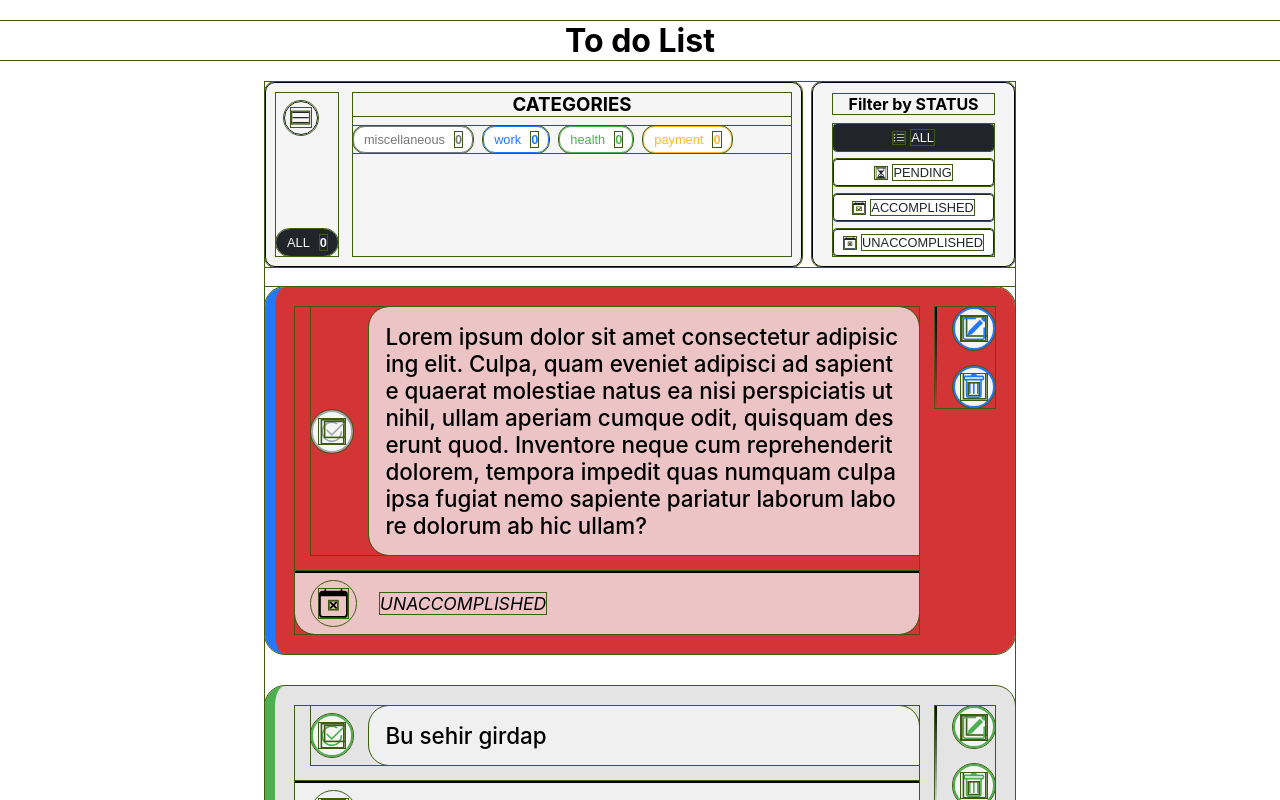
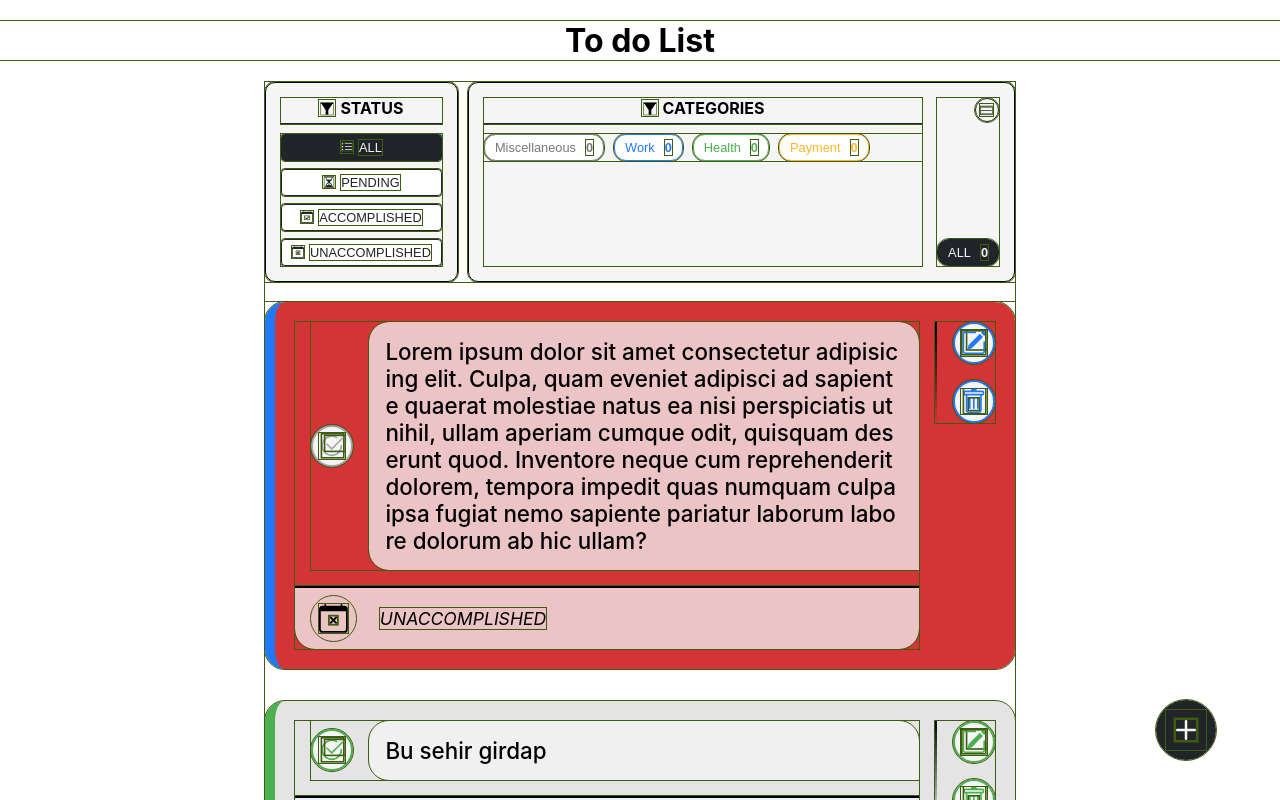
Before and after one commit to neo-the-coder/to-do-app, a React (Create React App) app in the folder to-do-app/: page / in a window 1280 px wide. Shown: the top 800 px of the page. Built offline with nearby package versions, Linux system fonts and the light colour scheme.

Commit message:
change some design in main page

```diff
--- a/to-do-app/src/App.js
+++ b/to-do-app/src/App.js
@@ -3,7 +3,7 @@ import AppBlock from './components/AppBlock';
 import FilterBlock from './components/FilterBlock';
 import { useState } from 'react';
 import TaskWindow from './components/TaskWindow';
-import { BsCalendarPlus } from 'react-icons/bs';
+import { BsPlus } from 'react-icons/bs';
 
 function App() {
   const [taskWindowOpen, setTaskWindowOpen] = useState(false);
@@ -26,7 +26,7 @@ function App() {
         // tabIndex={0}
         // role="button"
       >
-        <BsCalendarPlus /> Add Task
+        <BsPlus />
       </button>
       <TaskWindow
         type="add"
--- a/to-do-app/src/components/Categories.js
+++ b/to-do-app/src/components/Categories.js
@@ -1,5 +1,6 @@
 import React, { useState } from 'react'
 import {RxHamburgerMenu} from "react-icons/rx";
+import { RiFilterFill } from "react-icons/ri";
 import { useDispatch, useSelector } from 'react-redux'
 import { allCategory, pickCategory } from '../slices/filterSlice';
 import styles from '../styles/Categories.module.scss';
@@ -18,21 +19,35 @@ function Categories() {
     <>
       <div className={styles.leftSide}>
         <button
-          title='Settings'
+          title="Settings"
           className={styles.catSettings}
           onClick={() => setOpenSettings(true)}
         >
-          <RxHamburgerMenu/>
+          <RxHamburgerMenu />
         </button>
-        <button className={`${styles.allButton} ${filterState.length === 0 ? styles.allActive : ''}`} onClick={() => dispatch(allCategory())}>ALL<span>{allTaskCount}</span></button>
+        <button
+          className={`${styles.allButton} ${
+            filterState.length === 0 ? styles.allActive : ""
+          }`}
+          onClick={() => dispatch(allCategory())}
+        >
+          ALL<span>{allTaskCount}</span>
+        </button>
       </div>
       <div className={styles.catWrapper}>
-        <h3>CATEGORIES</h3>
+        <h3 className={styles.filterTitle}>
+        <RiFilterFill />CATEGORIES
+        </h3>
         <div className={styles.categories}>
           {catArr.map((category) => (
             <button
-              style={{'--catColor': categories[category].color, '--catTextColor': categories[category].textColor}}
-              className={`${styles.cUnit} ${filterState.includes(category) ? styles.active : ''}`}
+              style={{
+                "--catColor": categories[category].color,
+                "--catTextColor": categories[category].textColor,
+              }}
+              className={`${styles.cUnit} ${
+                filterState.includes(category) ? styles.active : ""
+              }`}
               key={category}
               onClick={() => {
                 dispatch(
@@ -43,7 +58,7 @@ function Categories() {
                 );
               }}
             >
-              {category}
+              {category[0].toUpperCase() + category.slice(1)}
               <span>{categories[category].count}</span>
             </button>
           ))}
--- a/to-do-app/src/components/TaskStatus.js
+++ b/to-do-app/src/components/TaskStatus.js
@@ -4,6 +4,7 @@ import { BsListUl } from "react-icons/bs";
 import { useDispatch, useSelector } from "react-redux";
 import { allStatus, pickStatus } from "../slices/filterSlice";
 import { statuses } from "../app/statuses";
+import { RiFilterFill } from "react-icons/ri";
 
 function TaskStatus() {
   const statusState = useSelector((state) => state.filter.status);
@@ -12,7 +13,7 @@ function TaskStatus() {
 
   return (
     <>
-      <h1 className={styles.filterLabel}>Filter by STATUS</h1>
+      <h3 className={styles.filterTitle}><RiFilterFill />STATUS</h3>
       <div className={styles.filterButtons}>
         <button
           className={`${styles.status} ${
--- a/to-do-app/src/styles/App.module.scss
+++ b/to-do-app/src/styles/App.module.scss
@@ -12,5 +12,22 @@ h1 {
 }
 
 .addButton {
-	position: absolute;
+	position: fixed;
+	right: 5%;
+	bottom: 5%;
+	padding: 0.5rem;
+	border: 2px solid #212529;
+	background-color: #212529;
+	color: whitesmoke;
+	border-radius: 50%;
+	font-size: 2.5rem;
+	cursor: pointer;
+	transition: 0.3s ease background-color, color;
+	svg {
+		display: block;
+	}
+	&:hover {
+		background-color: whitesmoke;
+		color: #212529;
+	}
 }
--- a/to-do-app/src/styles/Categories.module.scss
+++ b/to-do-app/src/styles/Categories.module.scss
@@ -2,28 +2,25 @@
 	//padding: 5px;
 	display: flex;
 	flex-direction: column;
-	align-items: flex-start;
+	align-items: flex-end;
 	align-self: stretch;
 	//gap: 10px;
 	justify-content: space-between;
 
 	.allButton {
 		font-size: 0.8rem;
-		border-radius: 30px;
+		padding: 5px 10px;
+		border-radius: 12px;
 		border: 1px solid #212529;
-		background-color: white;
+		background-color: whitesmoke;
 		color: #212529;
-		//padding: 10px 35px 10px 15px;
-		padding: 5px 10px;
 		cursor: pointer;
 
 		&.allActive {
 			background-color: #212529;
 			color: whitesmoke;
 		}
-		// &:hover {
-		// 	opacity: 50%;
-		// }
+
 		span {
 			font-weight: bold;
 			margin-left: 10px;
@@ -36,16 +33,16 @@
 	display: flex;
 	align-items: center;
 	justify-content: center;
-	font-size: 1.2rem;
-	border: 1px solid #212529;
+	font-size: 0.8rem;
+	border: 0.5px solid #212529;
 	border-radius: 50%;
 	background-color: whitesmoke;
 	color: #212529;
 	//padding: 0.4rem;
 	//padding: 10px 35px 10px 15px;
-	padding: 0.4rem;
-	margin-top: 0.5rem;
-	margin-left: 0.5rem;
+	padding: 0.3rem;
+	//margin-top: 0.25rem;
+	//margin-left: 0.25rem;
 	cursor: pointer;
 	&:hover:enabled {
 		background-color: #212529;
@@ -56,10 +53,19 @@
 }
 .catWrapper {
 	flex-grow: 1;
-	& > h3 {
+	.filterTitle {
+		display: flex;
+		align-items: center;
+		justify-content: center;
+		font-size: 1rem;
 		text-align: center;
 		margin-block: 0;
 		margin-bottom: 10px;
+		border-bottom: 1px solid #212529;
+		padding-bottom: 5px;
+		svg {
+			margin-right: 5px;
+		}
 	}
 }
 
--- a/to-do-app/src/styles/FilterBlock.module.scss
+++ b/to-do-app/src/styles/FilterBlock.module.scss
@@ -1,20 +1,20 @@
 .wrapper {
 	margin: 20px auto;
 	display: flex;
-	//flex-direction: column;
+	flex-direction: row-reverse;
 	align-items: stretch;
 	//justify-content: space-around;
 	gap: 10px;
 	.categoryFilter {
 		//width: 100%;
 		//padding: 0.5rem;
-		padding: 10px;
+		padding: 15px;
 		border: 1px solid black;
 		border-radius: 10px;
 		background-color: whitesmoke;
 		//margin-bottom: 10px;
-		//flex-direction: column;
 		display: flex;
+		flex-direction: row-reverse;
 		//align-items: center;
 		//justify-content: space-between;
 		//flex-wrap: wrap;
@@ -22,17 +22,29 @@
 		//height: 60px;
 		gap: 15px;
 
-		& > button {
-			font-size: 1rem;
-			border-radius: 30px;
-			border: 1px solid rgba(0, 0, 0, 0.5);
-			//padding: 10px 35px 10px 15px;
-			padding: 5px;
+		// & > button {
+		// 	// font-size: 0.8rem;
+		// 	// border-radius: 12px;
+		// 	// border: 1px solid var(--catColor);
+		// 	// background-color: white;
+		// 	// color: var(--catColor);
+		// 	// padding: 5px 10px;
+		// 	// cursor: pointer;
+		// 	// span {
+		// 	// 	font-weight: bold;
+		// 	// 	margin-left: 10px;
+		// 	// }
 
-			span {
-				margin: 10px;
-			}
-		}
+		// 	font-size: 1rem;
+		// 	border-radius: 30px;
+		// 	border: 1px solid #212529;
+		// 	//padding: 10px 35px 10px 15px;
+		// 	padding: 5px;
+
+		// 	span {
+		// 		margin: 10px;
+		// 	}
+		// }
 	}
 	.taskSwitch {
 		//width: 100%;
@@ -43,7 +55,7 @@
 		background: whitesmoke;
 		border: 1px solid black;
 		border-radius: 10px;
-		padding: 0 20px 10px 20px;
+		padding: 15px;
 		//flex-wrap: wrap;
 	}
 }
--- a/to-do-app/src/styles/TaskStatus.module.scss
+++ b/to-do-app/src/styles/TaskStatus.module.scss
@@ -23,8 +23,19 @@
     }
 
 }
-.filterLabel {
+.filterTitle {
+    display: flex;
+    align-items: center;
+    justify-content: center;
     font-size: 1rem;
+    text-align: center;
+    margin-block: 0;
+    margin-bottom: 10px;
+    border-bottom: 1px solid #212529;
+    padding-bottom: 5px;
+    svg {
+        margin-right: 5px;
+    }
 }
 .filterButtons {
     display: flex;
--- a/to-do-app/src/styles/TodoItem.module.scss
+++ b/to-do-app/src/styles/TodoItem.module.scss
@@ -7,10 +7,23 @@
   //background: var(--white);
   margin-bottom: 2rem;
   border-radius: 20px;
+  animation: append-animate 0.6s cubic-bezier(0, 1.03, 0.53, 1.38);
   &:last-child {
     margin-bottom: 0;
   }
 }
+
+@keyframes append-animate {
+	from {
+		transform: translateX(-100%);
+		opacity: 0;
+	}
+	to {
+		transform: translateX(0%);
+		opacity: 1;
+	}
+}
+
 .todoDetails {
   width: 100%;
   //border-right: 1px solid grey;
```
